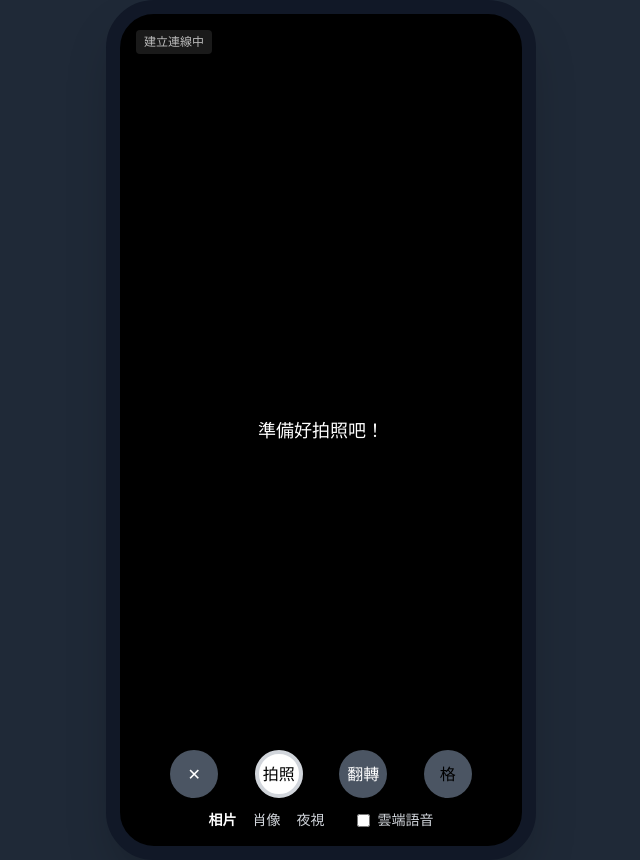
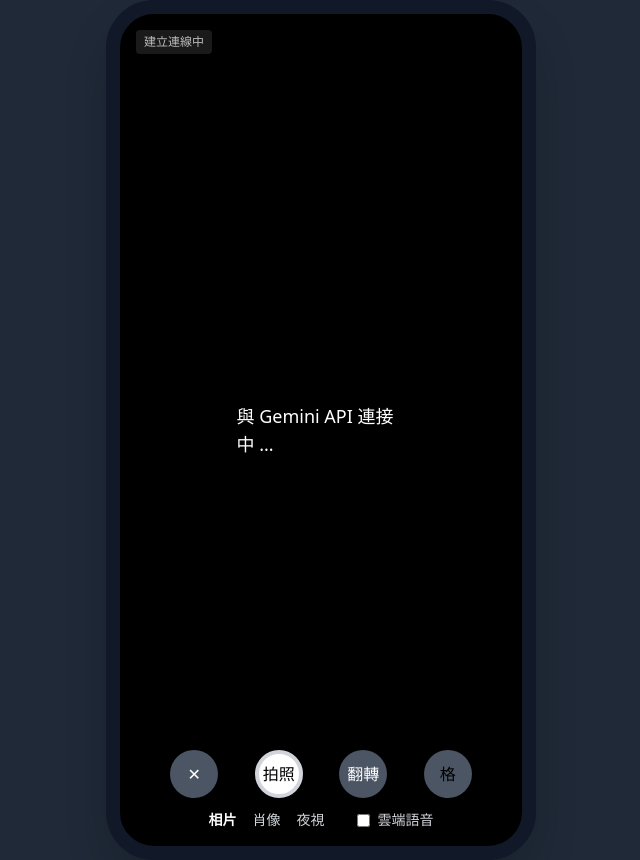
Before and after one commit to Ariellien25/hackyou, a React (Create React App) app: page / in a window 1280 px wide. Shown: the whole page, without its empty margins (319-959 px from the left). Built offline with nearby package versions, Linux system fonts and the light colour scheme; no server answers.

Commit message:
fix: update proxy URL in package.json and modify initial message in App component

```diff
--- a/package.json
+++ b/package.json
@@ -35,5 +35,5 @@
     "not ie <= 11",
     "not op_mini all"
   ],
-  "proxy": "http://localhost:8080"
+  "proxy": "https://hackyou-backend-104787397649.asia-east1.run.app"
 }
--- a/src/App.tsx
+++ b/src/App.tsx
@@ -20,7 +20,7 @@ export default function App() {
 
   const [sessionId, setSessionId] = useState("");
   const [streaming, setStreaming] = useState(false);
-  const [message, setMessage] = useState("準備好拍照吧！");
+  const [message, setMessage] = useState("與 Gemini API 連接中 ...");
   const [photo, setPhoto] = useState<string | null>(null);
   const [facingMode, setFacingMode] = useState<"user" | "environment">("user");
   const [showGrid, setShowGrid] = useState(true);
```
